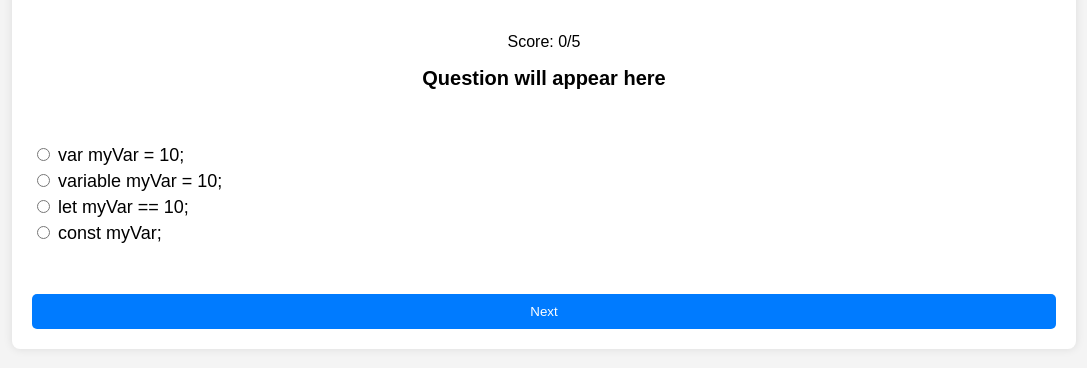
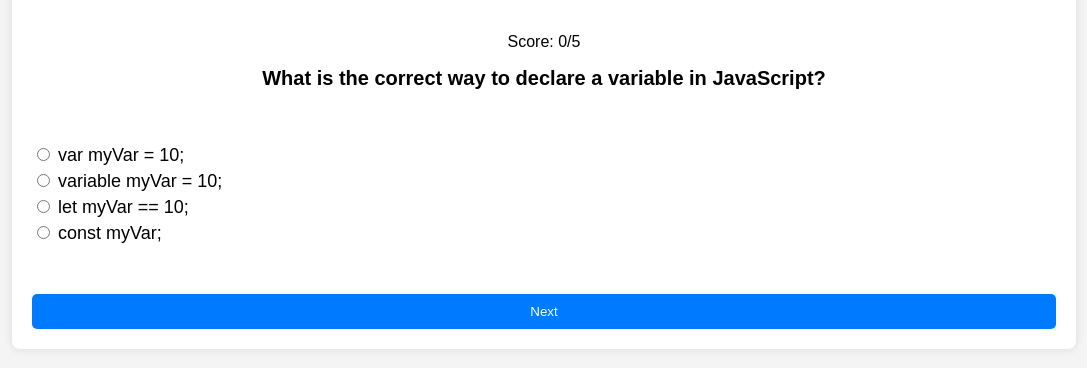
Before and after one commit to casmirihechituru/Quiz-App, a plain HTML site: page index.html in a window 1280 px wide. Shown: the part 272-640 px from the top of the page, without its empty margins (96-1183 px from the left). Drawn offline with Linux system fonts and the light colour scheme.

Commit message:
Update index.html

```diff
--- a/index.html
+++ b/index.html
@@ -259,7 +259,7 @@
 let loadQuiz = function (){
   diselectOption()
 
-     //displayQuestion.innerText=  quizQuestions[quizCountTracker].question
+     displayQuestion.innerText=  quizQuestions[quizCountTracker].question
 
      labelA.innerText=  quizQuestions[quizCountTracker].a
      labelB.innerText=  quizQuestions[quizCountTracker].b
```
